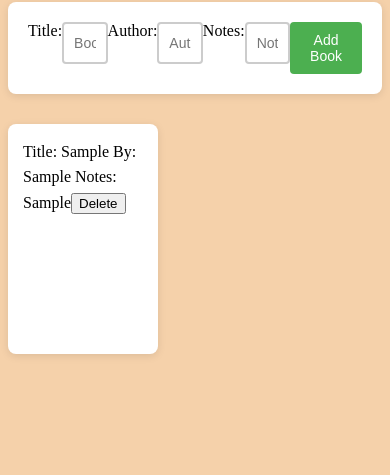
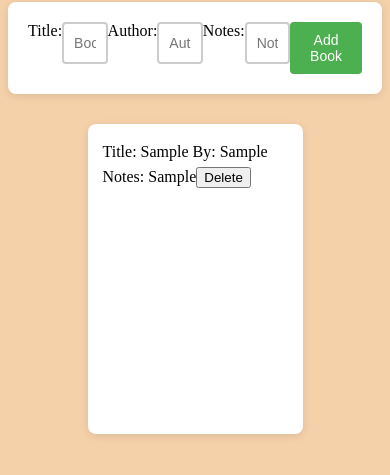
Before and after one commit to shisui06/booktracker, a website: page beta-version/index.html in a window 390 px wide. Both pictures are taken after typing "Sample", "Sample", "Sample" into the empty fields and a click on the button "Add Book". Shown: the part 79-554 px from the top of the page. Drawn offline with Linux system fonts and the light colour scheme.

Commit message:
Update style.css

```diff
--- a/beta-version/style.css
+++ b/beta-version/style.css
@@ -13,8 +13,8 @@ h1 {
     border-radius: 8px;
     box-shadow: 0 2px 8px rgba(0,0,0,0.1);
     line-height: 1.6;
-    width: 120px;
-    height:200px;
+    width: 200px;
+    height:250px;
 }
 
 /* Book list container */
@@ -25,6 +25,8 @@ h1 {
     gap: 20px;
     max-width: 1200px;
     margin: 0 auto;
+    justify-content: space-evenly ;
+
 }
 
 #book-form {
@@ -36,6 +38,7 @@ h1 {
     background-color: white;
     border-radius: 8px;
     box-shadow: 0 2px 8px rgba(0,0,0,0.1);
+    justify-content: center ;
 }
 
 /* Form inputs */
@@ -60,3 +63,16 @@ button[type="submit"] {
     font-size: 14px;
     width: 100%;
 }
+
+@media (max-width: 768px) {
+  #book-list {
+
+    padding: 0 20px;
+    max-width:100%;
+  }
+  .book {
+    width: 185px;
+    height: 280px;
+  }
+
+}
```
